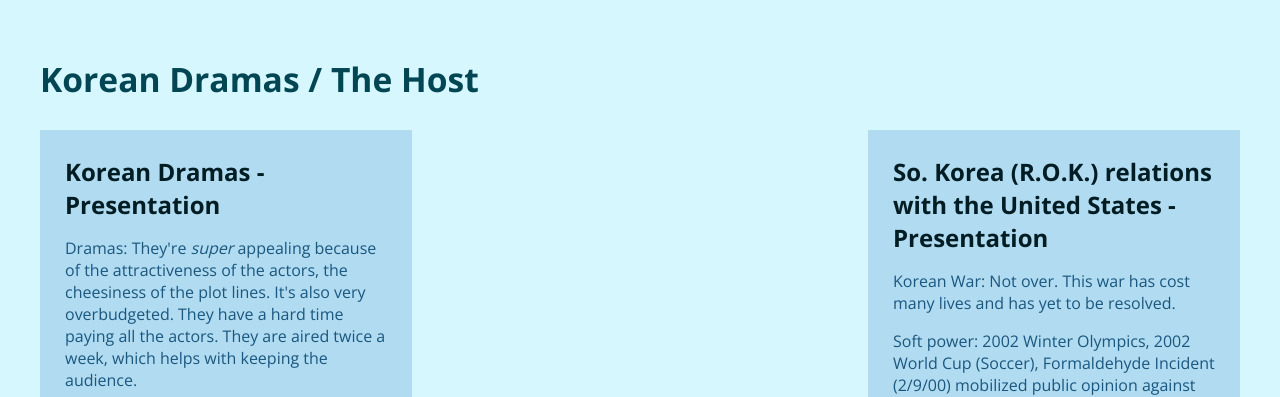
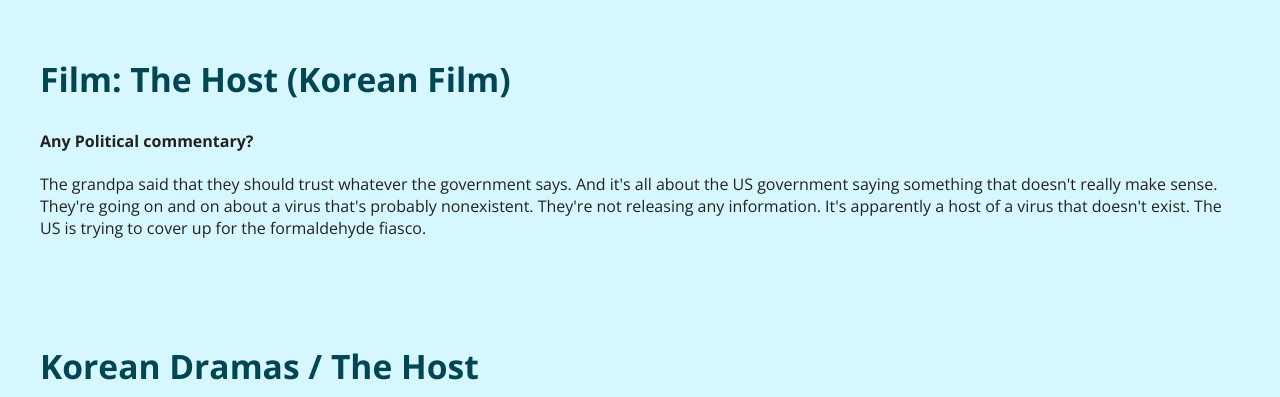
Before and after one commit to maralkan/maralkan.github.io, a plain HTML site: page notes/as-am.html in a window 1280 px wide. Shown: the part 427-824 px from the top of the page. Drawn offline with nearby package versions, Linux system fonts and the light colour scheme.

Commit message:
New Notes
Asian American Studies: The Host (Korean film);

```diff
--- a/notes/as-am.html
+++ b/notes/as-am.html
@@ -57,6 +57,17 @@
     <section class="content">
 
          <div class="full-bleed cool-photo2"></div>
+
+         <article class="post">
+           <div class="container">
+             <h2>Film: The Host (Korean Film)</h2>
+             <div class="item">
+               <h4 class="item-title">Any Political commentary?</h4>
+               <p>The grandpa said that they should trust whatever the government says. And it's all about the US government saying something that doesn't really make sense. They're going on and on about a virus that's probably nonexistent. They're not releasing any information. It's apparently a host of a virus that doesn't exist. The US is trying to cover up for the formaldehyde fiasco.</p>
+             </div>
+           </div>
+         </article>
+
          <article class="post">
              <div class="container">
                  <h2>Korean Dramas / The Host</h2>
@@ -426,7 +437,7 @@
 
 <footer class="footer">
     <div class="container">
-        <p>&copy; 2015 Made with love by <a href="/">Marvin Alc&aacute;ntara</a>. Last updated: April 14, 2015.</p>
+        <p>&copy; 2015 Made with love by <a href="/">Marvin Alc&aacute;ntara</a>. Last updated: May 1, 2015.</p>
     </div>
 </footer>
 
```
